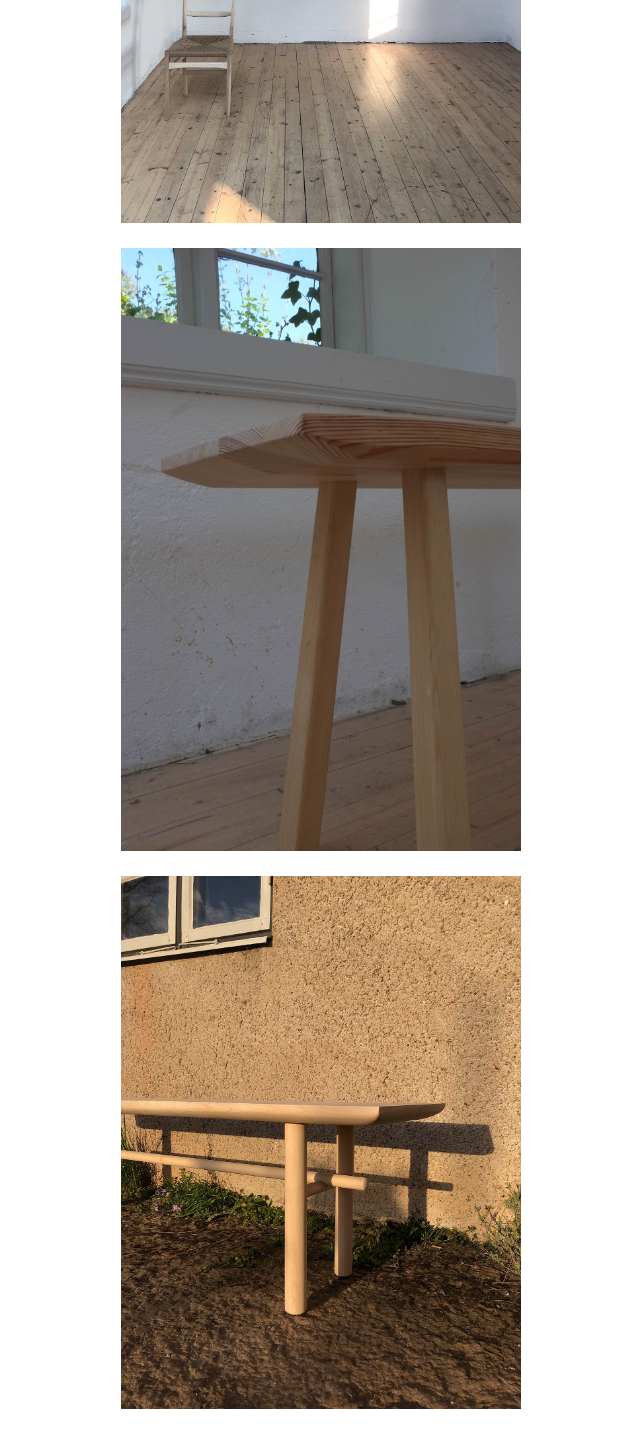
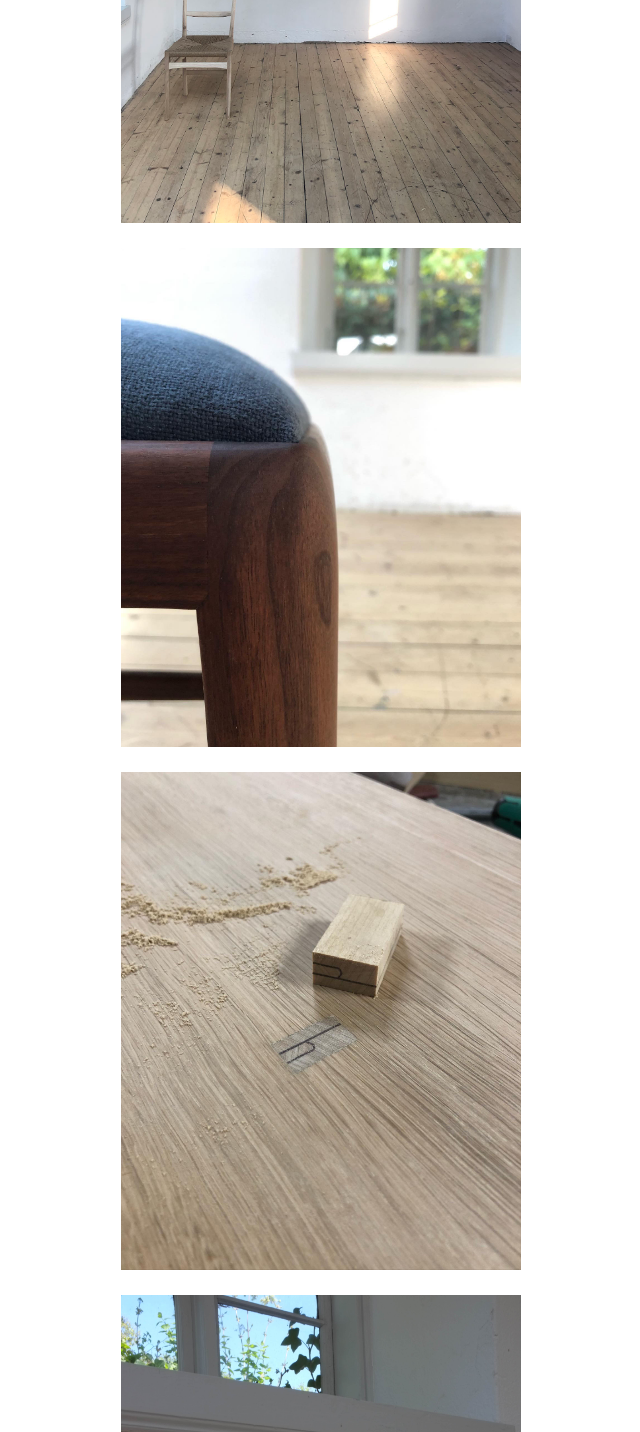
Before and after one commit to fredrik-p/hagelstudio, a Next.js app: page /portfolio in a window 1280 px wide. Shown: the part 1448-2880 px from the top of the page, without its empty margins (319-959 px from the left). Built offline with nearby package versions, Linux system fonts and the light colour scheme.

Commit message:
added two photos that were broken before

```diff
--- a/src/app/portfolio/page.tsx
+++ b/src/app/portfolio/page.tsx
@@ -35,6 +35,28 @@ const Portfolio = () => {
           <Image
             src="/3.jpg"
             alt="Bild på stol"
+            width={400}
+            height={400}
+            quality={80}
+            priority
+            style={{
+              marginTop: 25,
+            }}
+          />
+          <Image
+            src="/4.jpg"
+            alt="Detaljbild på pall"
+            width={400}
+            height={400}
+            quality={80}
+            priority
+            style={{
+              marginTop: 25,
+            }}
+          />
+          <Image
+            src="/5.jpg"
+            alt="Bild på detalj"
             width={400}
             height={400}
             quality={80}
```
Also changed, not shown: public/4.jpg (added), public/5.jpg (added).
